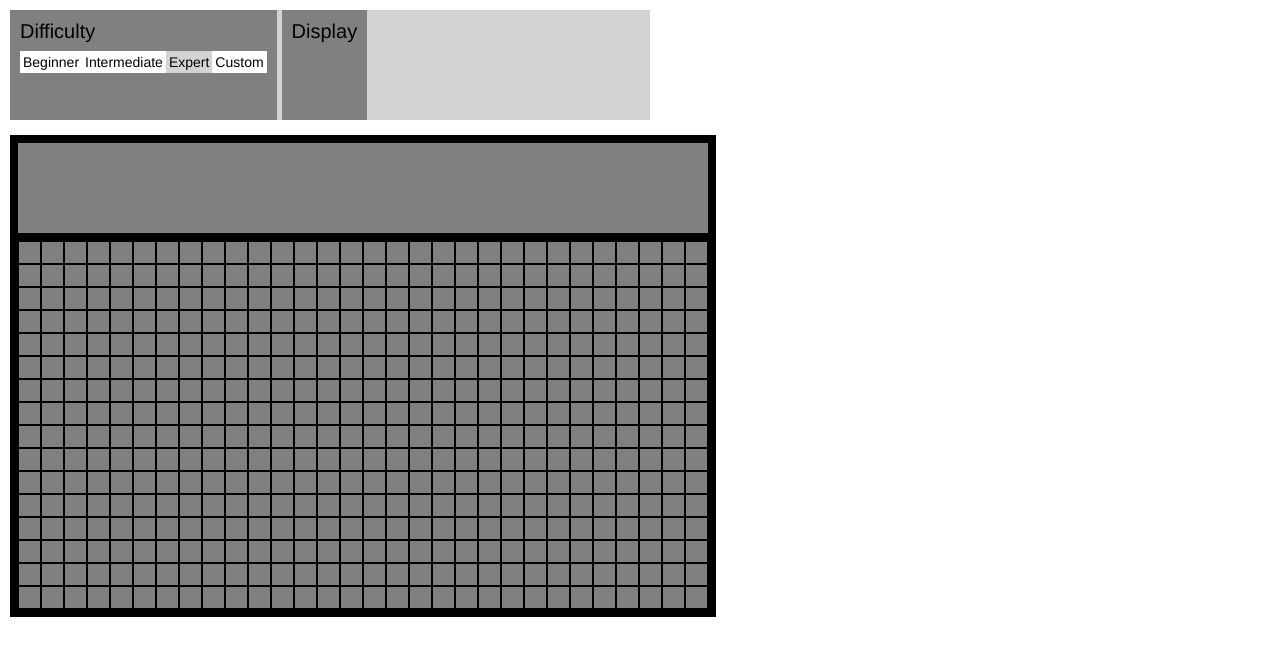
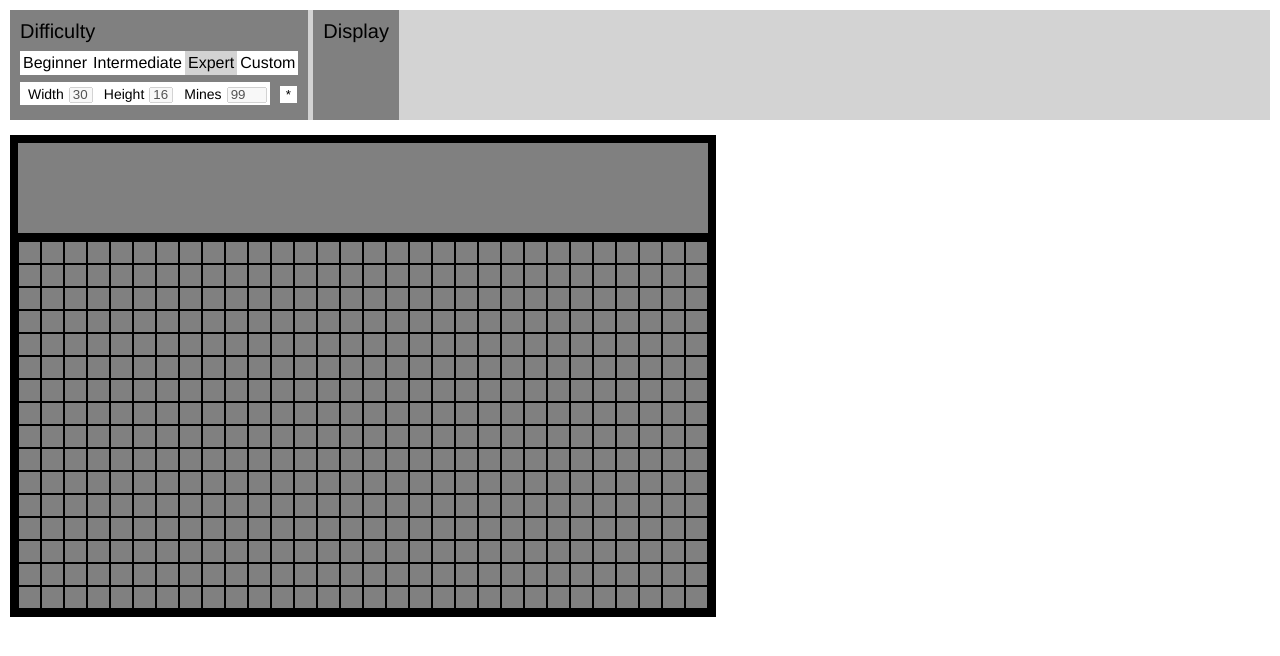
Before and after one commit to tinonion/return-of-the-mines, a React (Create React App) app: page / in a window 1280 px wide. Shown: the top 656 px of the page. Built offline with nearby package versions, Linux system fonts and the light colour scheme.

Commit message:
difficulty options menu UI is almost complete

```diff
--- a/src/app/RApp.tsx
+++ b/src/app/RApp.tsx
@@ -1,10 +1,8 @@
 import * as React from "react";
 import "./css/App.css";
 
-import RHeader from "./RHeader";
 import RBoard from "./RBoard";
-import RSideMenu from "./RSideMenu";
-import ROptionsBar from "./ROptionsBar";
+import ROptionsBar from "./options/ROptionsBar";
 
 export default function App() {
     return (
@@ -12,5 +10,5 @@ export default function App() {
             <ROptionsBar/>
             <RBoard/>
         </div>
-    )
+    );
 }
--- a/src/app/ROptionsBar.tsx
+++ /dev/null
@@ -1,48 +0,0 @@
-import React, { useState } from "react";
-
-import { Difficulty, DIFFICULTY_MAP } from "../board/difficulty";
-import ROptionButton from "./ROptionButton";
-
-import "./css/OptionsBar.css";
-
-export default function ROptionsBar() {
-    const [difficulty, setDifficulty] = useState(Difficulty.Expert);
-
-    function selectBeginner() {
-        setDifficulty(Difficulty.Beginner);
-    }
-
-    let difficultySelections = new Array<boolean>(false, false, false, false);
-    difficultySelections[difficulty] = true;
-
-    return (
-        <div className="options-bar">
-            <span className="options-section">
-                <div className="section-title">
-                    Difficulty
-                </div>
-                <ROptionButton text="Beginner"
-                               selected={difficultySelections[0]}
-                               handleClick={() =>
-                                    { setDifficulty(Difficulty.Beginner); }}/>
-                <ROptionButton text="Intermediate"
-                               selected={difficultySelections[1]}
-                               handleClick={() =>
-                                    { setDifficulty(Difficulty.Intermediate); }}/>
-                <ROptionButton text="Expert"
-                               selected={difficultySelections[2]}
-                               handleClick={() =>
-                                    { setDifficulty(Difficulty.Expert); }}/>
-                <ROptionButton text="Custom"
-                               selected={difficultySelections[3]}
-                               handleClick={() =>
-                                    { setDifficulty(Difficulty.Custom); }}/>
-            </span>
-            <span className="options-section">
-                <div className="section-title">
-                    Display
-                </div>
-            </span>
-        </div>
-    );
-}
--- a/src/app/css/OptionButton.css
+++ b/src/app/css/OptionButton.css
@@ -1,16 +1,14 @@
 .option-button {
-    margin-top: 8px;
-    font-family: Helvetica;
-    font-size: 14px;
-    padding: 3px;
-    display: inline-block;
-    cursor: pointer;
+    background-color: white;
+    border: none;
+    margin-left: 10px;
+    display: inline;
 }
 
-.not-selected {
-    background-color: white;
+.option-button:hover {
+    background-color: lightgrey;
 }
 
-.selected {
-    background-color: lightgrey;
+.option-button:active {
+    background-color: lightgreen;
 }
--- /dev/null
+++ b/src/app/css/OptionField.css
@@ -0,0 +1,17 @@
+.option-field {
+    padding: 3px;
+    display: inline;
+    background-color: white;
+}
+
+.field-title {
+    margin-left: 5px;
+    font-family: Helvetica;
+    font-size: 14px;
+}
+
+.input-field {
+    margin-left: 5px;
+    width: 20px;
+    height: 10px;
+}
--- /dev/null
+++ b/src/app/css/OptionToggle.css
@@ -0,0 +1,16 @@
+.option-toggle {
+    margin-top: 8px;
+    font-family: Helvetica;
+    font-size: 16px;
+    padding: 3px;
+    display: inline-block;
+    cursor: pointer;
+}
+
+.not-selected {
+    background-color: white;
+}
+
+.selected {
+    background-color: lightgrey;
+}
--- a/src/app/css/OptionsBar.css
+++ b/src/app/css/OptionsBar.css
@@ -1,7 +1,6 @@
 .options-bar {
     background-color: lightgrey;
     margin: 10px;
-    width: 50%;
     display: flex;
 }
 
@@ -21,3 +20,7 @@
 .strip-button {
     margin-top: 10px;
 }
+
+.horizontal-space {
+    height: 10px;
+}
--- /dev/null
+++ b/src/app/options/ROptionButton.tsx
@@ -0,0 +1,16 @@
+import React, { MouseEvent } from "react";
+
+import "../css/OptionButton.css";
+
+interface OptionButtonProps {
+    onClick: (e: MouseEvent) => void,
+}
+
+export default function ROptionButton(props: OptionButtonProps) {
+
+    return (
+        <button className="option-button">
+            *
+        </button>
+    );
+}
--- /dev/null
+++ b/src/app/options/ROptionField.tsx
@@ -0,0 +1,29 @@
+import React, { ChangeEvent, CSSProperties } from "react";
+
+import "../css/OptionField.css";
+
+interface OptionFieldProps {
+    enableInput: boolean;
+    text: string;
+    value: string;
+    maxInputLength: number;
+    onChange: (e: ChangeEvent<HTMLInputElement>, maxInputLength: number) => void;
+}
+
+export default function ROptionField(props: OptionFieldProps) {
+    const widthProp: CSSProperties = { width: props.maxInputLength * 8 };
+
+    return (
+        <div className="option-field">
+            <span className="field-title">
+                {props.text}
+            </span>
+            <input className="input-field"
+                    style={widthProp}
+                    value={props.value}
+                    type="text"
+                    disabled={!props.enableInput}
+                    onChange={(e) => { props.onChange(e, props.maxInputLength); }}/>
+        </div>
+    );
+}
--- a/src/app/ROptionButton.tsx
+++ b/src/app/options/ROptionToggle.tsx
@@ -1,6 +1,6 @@
 import React from "react";
 
-import "./css/OptionButton.css";
+import "../css/OptionToggle.css";
 
 interface OptionButtonProps {
     text: string;
@@ -8,11 +8,11 @@ interface OptionButtonProps {
     handleClick: VoidFunction;
 }
 
-export default function ROptionButton(props: OptionButtonProps) {
+export default function ROptionToggle(props: OptionButtonProps) {
     const selectedDescriptor = props.selected ? "selected" : "not-selected";
 
     return (
-        <div className={"option-button " + selectedDescriptor}
+        <div className={"option-toggle " + selectedDescriptor}
             onClick={props.handleClick}>
             {props.text}
         </div>
--- /dev/null
+++ b/src/app/options/ROptionsBar.tsx
@@ -0,0 +1,95 @@
+import React, { useState, ChangeEvent } from "react";
+
+import { Difficulty, DIFFICULTY_MAP, DifficultyOptions } from "../../board/difficulty";
+import { validateRange } from "../../util/validation";
+import ROptionToggle from "./ROptionToggle";
+import ROptionField from "./ROptionField";
+import ROptionButton from "./ROptionButton";
+
+import "../css/OptionsBar.css";
+
+interface OptionFields {
+    colCount: string,
+    rowCount: string,
+    mineCount: string
+}
+
+export default function ROptionsBar() {
+    const [difficulty, setDifficulty] = useState(Difficulty.Expert);
+    const [optionFields, setOptionFields] = useState({
+        colCount: "30",
+        rowCount: "16",
+        mineCount: "99"
+    });
+
+    function changeOptionField(qualifier: keyof OptionFields, e: ChangeEvent<HTMLInputElement>, maxInputLength: number) {
+        let newValue = e.currentTarget.value;
+        if (newValue.length > maxInputLength) {
+            newValue = newValue.substring(0, maxInputLength);
+        }
+
+        let newOptions = Object.assign({}, optionFields);
+        newOptions[qualifier] = newValue;
+        setOptionFields(newOptions);
+    }
+
+    let difficultySelections = new Array<boolean>(false, false, false, false);
+    difficultySelections[difficulty] = true;
+
+    const enableDifficultyInput = difficulty === Difficulty.Custom;
+
+    return (
+        <div className="options-bar">
+            <span className="options-section">
+                <div className="section-title">
+                    Difficulty
+                </div>
+                <ROptionToggle text="Beginner"
+                               selected={difficultySelections[0]}
+                               handleClick={() =>
+                                    { setDifficulty(Difficulty.Beginner); }}/>
+                <ROptionToggle text="Intermediate"
+                               selected={difficultySelections[1]}
+                               handleClick={() =>
+                                    { setDifficulty(Difficulty.Intermediate); }}/>
+                <ROptionToggle text="Expert"
+                               selected={difficultySelections[2]}
+                               handleClick={() =>
+                                    { setDifficulty(Difficulty.Expert); }}/>
+                <ROptionToggle text="Custom"
+                               selected={difficultySelections[3]}
+                               handleClick={() =>
+                                    { setDifficulty(Difficulty.Custom); }}/>
+                <br/>
+                <div className="horizontal-space"/>
+                <ROptionField enableInput={enableDifficultyInput}
+                              text="Width"
+                              maxInputLength={2}
+                              value={optionFields.colCount}
+                              onChange={(e: ChangeEvent<HTMLInputElement>, maxInputLength: number) => {
+                                  changeOptionField("colCount", e, maxInputLength);
+                              }}/>
+                <ROptionField enableInput={enableDifficultyInput}
+                              text="Height"
+                              maxInputLength={2}
+                              value={optionFields.rowCount}
+                              onChange={(e: ChangeEvent<HTMLInputElement>, maxInputLength: number) => {
+                                    changeOptionField("rowCount", e, maxInputLength);
+                              }}/>
+                <ROptionField enableInput={enableDifficultyInput}
+                              text="Mines"
+                              maxInputLength={4}
+                              value={optionFields.mineCount}
+                              onChange={(e: ChangeEvent<HTMLInputElement>, maxInputLength: number) => {
+                                    changeOptionField("mineCount", e, maxInputLength);
+                              }}/>
+                <ROptionButton onClick={() => {}}/>
+            </span>
+            <span className="options-section">
+                <div className="section-title">
+                    Display
+                </div>
+            </span>
+        </div>
+    );
+}
--- /dev/null
+++ b/src/util/validation.ts
@@ -0,0 +1,17 @@
+export function validateRange(input: string, min: number, max: number): number {
+    const num = parseInt(input);
+
+    if (isNaN(num)) {
+        return NaN;
+    }
+
+    if (num > max) {
+        return max;
+
+    } else if (num < min) {
+        return min;
+
+    } else {
+        return num;
+    }
+}
```
